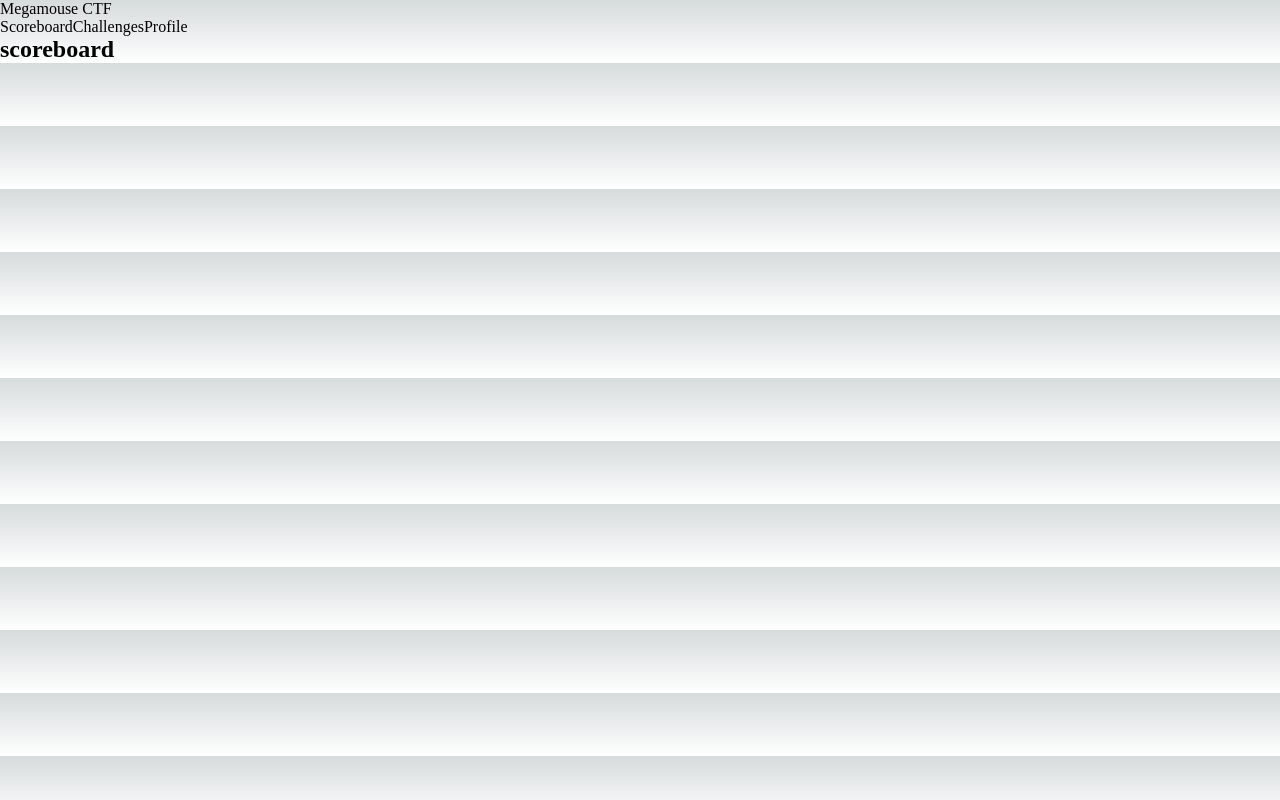
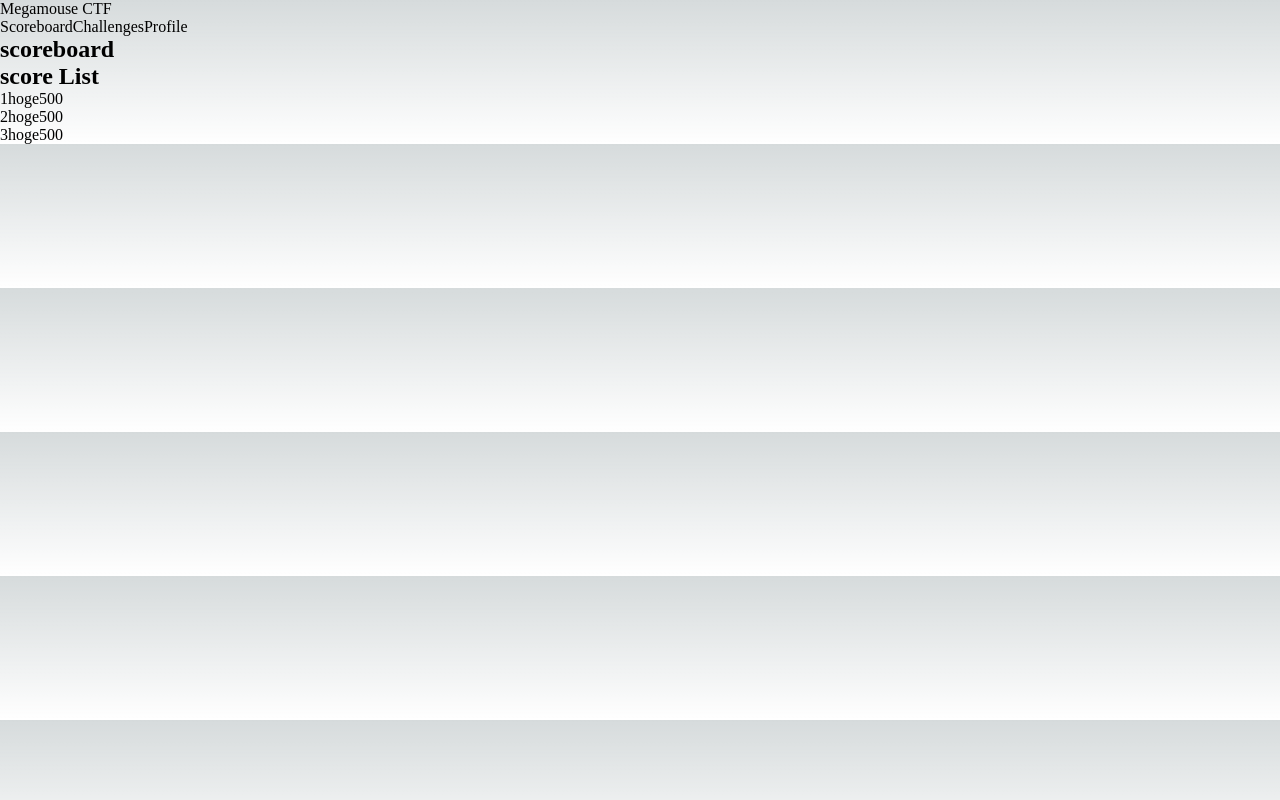
Before and after one commit to claustra01/hackz-megamouse, a Next.js app in the folder client/: page /scoreboard in a window 1280 px wide. Built offline with nearby package versions, Linux system fonts and the light colour scheme.

Commit message:
🩹 fix components args

```diff
--- a/client/src/components/ScoreList.tsx
+++ b/client/src/components/ScoreList.tsx
@@ -1,22 +1,20 @@
+import { UserScore } from '../lib/contents';
 import React from 'react';
 
-type UserScore = {
-  id: number
-  name: string
-  score: number
+interface UserscoreProps {
+  scores: UserScore[]
 }
-
-const ScoreList = (score: UserScore[]) => {
+const ScoreList = ({ scores }: UserscoreProps) => {
   return (
     <div className="score-list">
       <h2>score List</h2>
       <ul>
-        {score.map((score, index) => (
-          <li key={score.id}>
+        {scores.map((score: UserScore, index: number) => (
+          <ul key={score.id}>
             <span className="rank">{index + 1}</span>
             <span className="name">{score.name}</span>
             <span className="score">{score.score}</span>
-          </li>
+          </ul>
         ))}
       </ul>
     </div>
--- a/client/src/lib/contents.tsx
+++ b/client/src/lib/contents.tsx
@@ -4,3 +4,8 @@ export type Challenge = {
   description: string
   value: number
 }
+export type UserScore = {
+  id: number
+  name: string
+  score: number
+}
--- a/client/src/pages/scoreboard.tsx
+++ b/client/src/pages/scoreboard.tsx
@@ -1,11 +1,19 @@
 import Link from 'next/link';
 import Header from '../components/Header';
+import { UserScore } from '../lib/contents';
+import ScoreList from '../components/ScoreList';
 
+const data: UserScore[] = [
+  { id: 1, name: "hoge", score: 500 },
+  { id: 1, name: "hoge", score: 500 },
+  { id: 1, name: "hoge", score: 500 },
+]
 const Scoreboard = () => {
   return (
     <div>
       <Header />
       <h2>scoreboard</h2>
+      <ScoreList scores={data} />
     </div>
   );
 };
```
